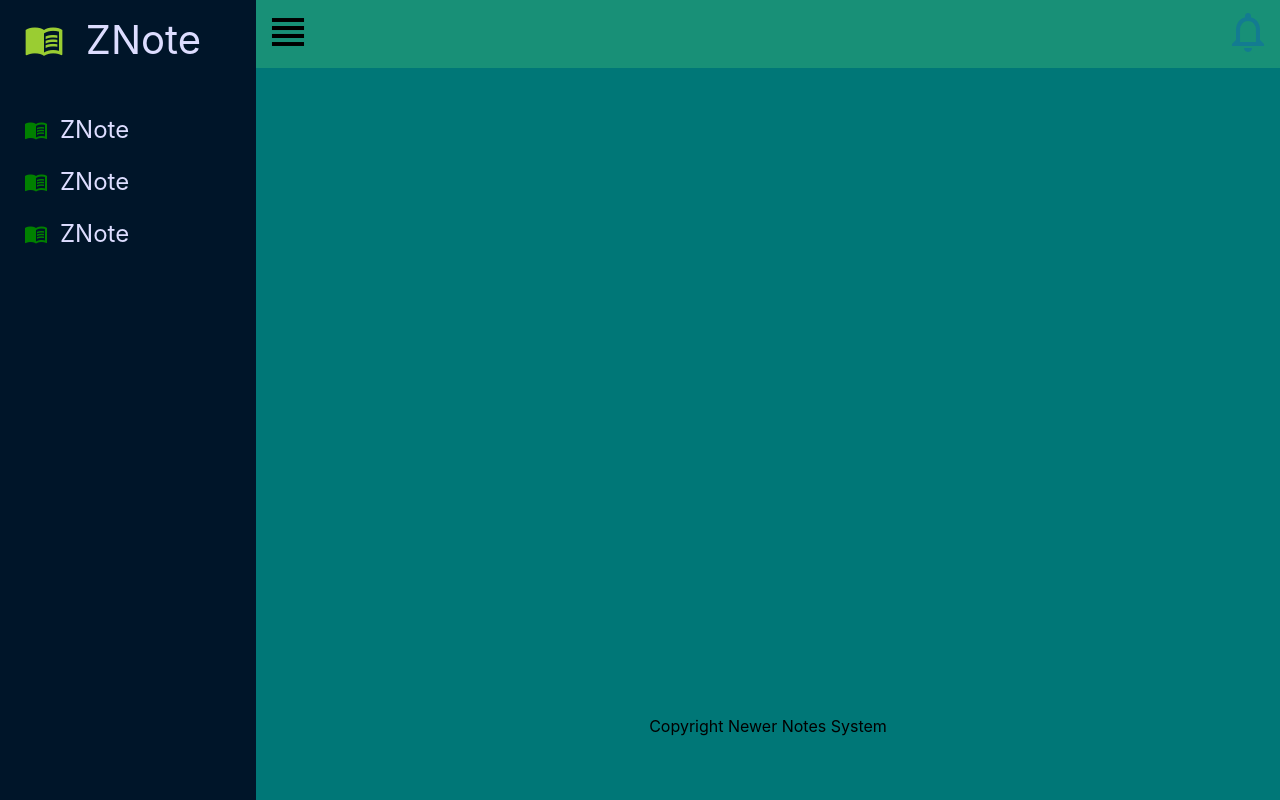
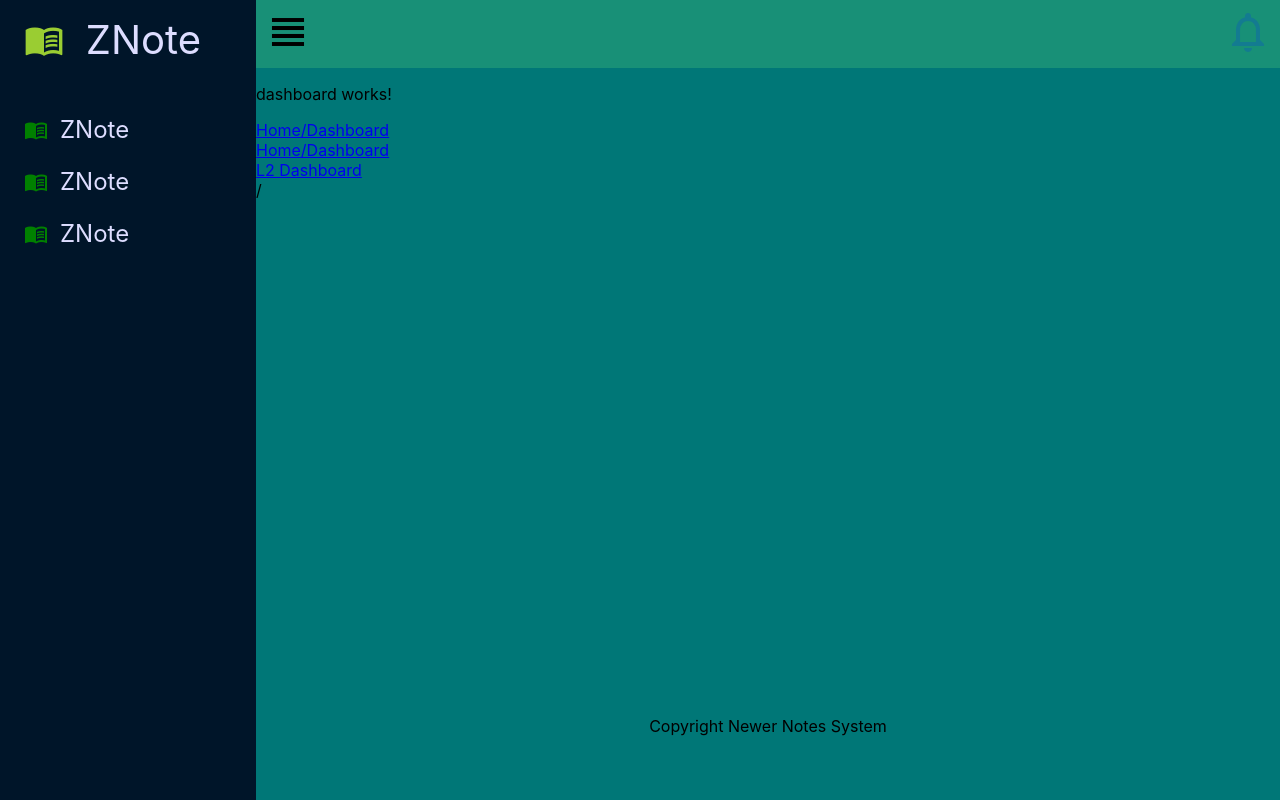
Before and after one commit to phil0522/yeast, an Angular app: page / in a window 1280 px wide. Built offline with nearby package versions, Linux system fonts and the light colour scheme.

Commit message:
Add service to get current router path.

```diff
--- a/src/app/app-routing.module.ts
+++ b/src/app/app-routing.module.ts
@@ -1,8 +1,11 @@
 import { NgModule } from '@angular/core';
 import { Routes, RouterModule } from '@angular/router';
+import { DashboardComponent } from './pages/dashboard/dashboard.component';
 
 
-const routes: Routes = [];
+const routes: Routes = [
+  { path: '**', component: DashboardComponent }
+];
 
 @NgModule({
   imports: [RouterModule.forRoot(routes)],
--- a/src/app/layouts/basic-layout/basic-layout.component.ts
+++ b/src/app/layouts/basic-layout/basic-layout.component.ts
@@ -10,7 +10,7 @@ export class BasicLayoutComponent implements OnInit {
 
   constructor(private layoutService: GlobalLayoutService) { }
 
-  private collapsed = false;
+  public collapsed = false;
 
   ngOnInit(): void {
     this.layoutService.getCollapsedState().subscribe(
--- a/src/app/layouts/layouts.module.ts
+++ b/src/app/layouts/layouts.module.ts
@@ -3,6 +3,7 @@ import { CommonModule } from '@angular/common';
 import { BasicLayoutComponent } from './basic-layout/basic-layout.component';
 import { AppRoutingModule } from '../app-routing.module';
 import { WidgetsModule } from '../widgets/widgets.module';
+import { PagesModule } from '../pages/pages.module';
 
 
 @NgModule({
@@ -12,7 +13,8 @@ import { WidgetsModule } from '../widgets/widgets.module';
   imports: [
     AppRoutingModule,
     WidgetsModule,
-    CommonModule
+    CommonModule,
+    PagesModule,
   ],
   exports: [
     BasicLayoutComponent,
--- a/src/app/pages/dashboard/dashboard.component.html
+++ b/src/app/pages/dashboard/dashboard.component.html
@@ -1 +1,8 @@
 <p>dashboard works!</p>
+
+
+<a routerLink="/home/dashboard" routerLinkActive="active">Home/Dashboard</a><br>
+
+<a routerLink="/home/level1/dashboard">Home/Dashboard</a><br>
+<a routerLink="/home/level1/level2/dashboard">L2 Dashboard</a><br>
+{{path | async}}
--- a/src/app/pages/dashboard/dashboard.component.ts
+++ b/src/app/pages/dashboard/dashboard.component.ts
@@ -1,4 +1,6 @@
 import { Component, OnInit } from '@angular/core';
+import { PageService } from 'src/app/services/page.service';
+import { Observable } from 'rxjs';
 
 @Component({
   selector: 'app-dashboard',
@@ -6,8 +8,16 @@ import { Component, OnInit } from '@angular/core';
   styleUrls: ['./dashboard.component.css']
 })
 export class DashboardComponent implements OnInit {
+  path: Observable<string>;
 
-  constructor() { }
+  constructor(private pageService: PageService) {
+    this.path = pageService.getCurrentPath();
+
+    this.path.subscribe(v => {
+      console.log("get ", v);
+    })
+  }
+
 
   ngOnInit(): void {
   }
--- /dev/null
+++ b/src/app/services/page.service.ts
@@ -0,0 +1,29 @@
+import { Injectable } from '@angular/core';
+import { BehaviorSubject } from 'rxjs';
+import { Router, RouterEvent, NavigationEnd } from '@angular/router';
+@Injectable({
+  providedIn: 'root'
+})
+export class PageService {
+  private currentPath: BehaviorSubject<string>;
+  constructor(private router: Router) {
+    this.currentPath = new BehaviorSubject<string>(router.url);
+    router.events.subscribe(event => {
+      /**
+       * It only fires the following events.
+       * location is changed to ActivationEnd(path: '**')
+       * page.service.ts:12 location is changed to ChildActivationEnd(path: '')
+       * page.service.ts:12 location is changed to Scroll(anchor: 'null', position: 'null')
+       * page.service.ts:12 location is changed to NavigationEnd(id: 19, url: '/home/dashboard', urlAfterRedirects: '/home/dashboard')
+       */
+      console.log(`location is changed to ${event}`);
+      if (event instanceof NavigationEnd) {
+        this.currentPath.next(event.url);
+      }
+    });
+  }
+
+  getCurrentPath() {
+    return this.currentPath;
+  }
+}
```
Also changed, not shown: src/app/pages/pages.module.ts (+7 -5 lines), 1 other file (tests, documents, lock files or other folders).
